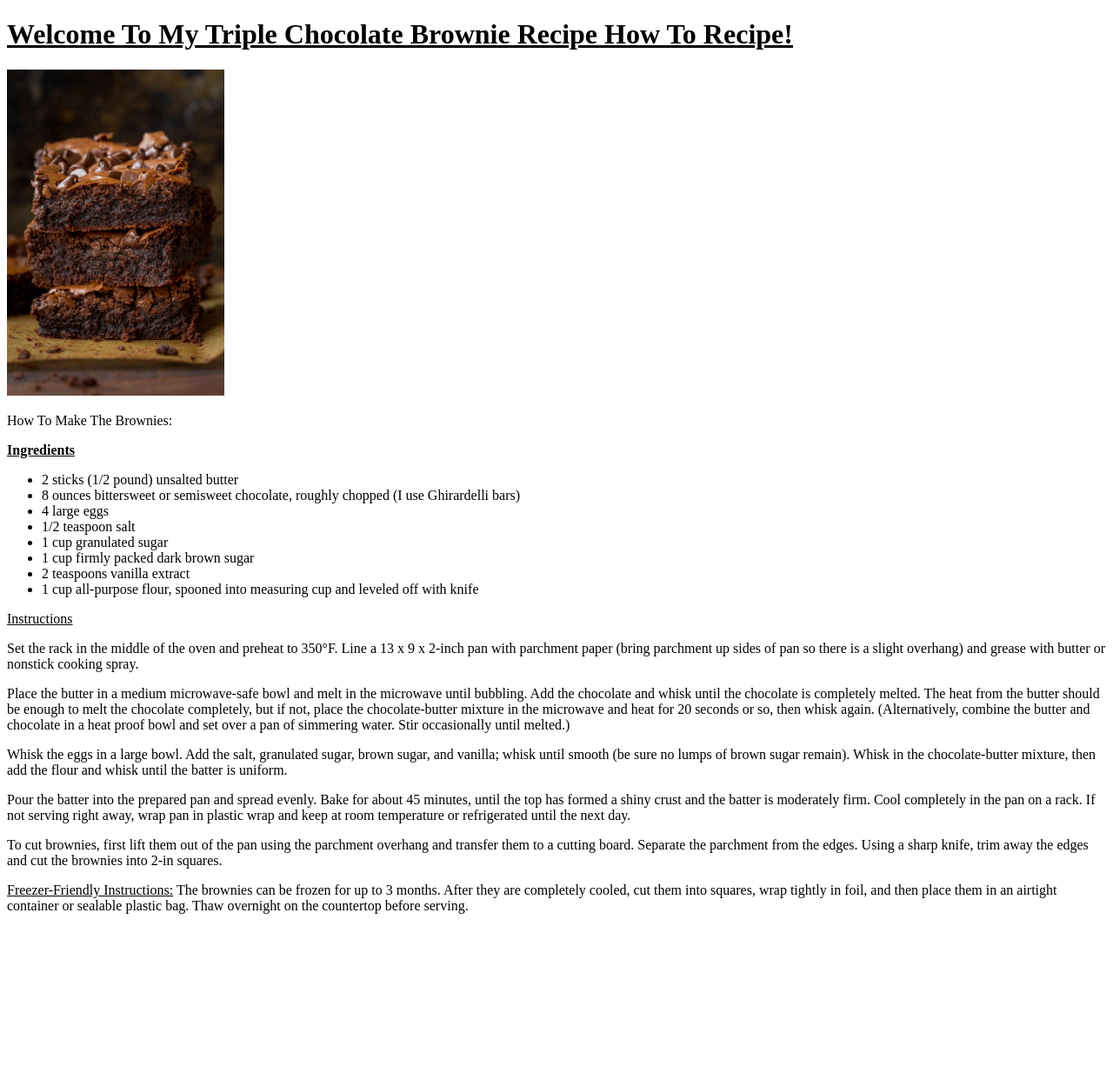
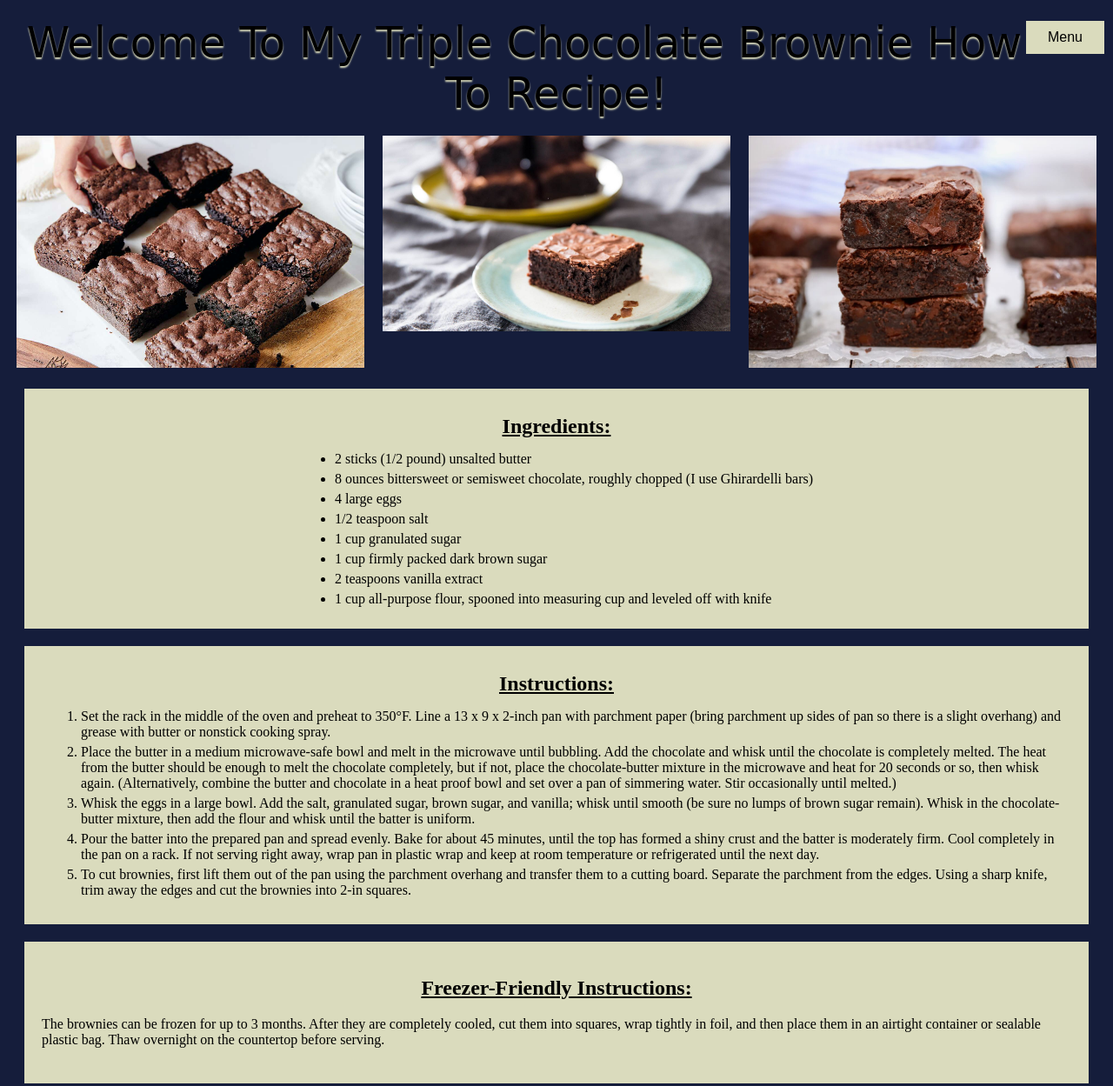
Before and after one commit to xtremeyou/odin-recipes, a plain HTML site: page second-recipe.html in a window 1280 px wide. Shown: the top 1249 px of the page at 87% size. Before the commit the page ends 1067 px from the top, so only its background shows below. Drawn offline with Linux system fonts and the light colour scheme.

Commit message:
updates to files

```diff
--- /dev/null
+++ b/Untitled-1.css
@@ -0,0 +1,74 @@
+
+/* this is the CSS for my second recipe landing page HTML*/
+
+    * {
+    color: #141E27; background-color: #EEEDDE;
+    }
+    .alert-text {
+        text-align: center;
+    }
+
+    .center {
+        display: block;
+        margin-left: auto;
+        margin-right: auto;
+        width: 15%;
+        border: 5px solid #203239;
+        margin-bottom: 50px;
+    }
+
+    ul {
+        display: table;
+        margin: 0 auto;
+    }
+
+    .first-h2 {
+        text-align: center;
+        background-color: #E0DDAA;
+    }
+
+    .second-h2 {
+        text-align: center;
+        background-color: #E0DDAA;
+        margin: auto;
+        padding: 10px;
+
+
+
+    }
+
+    .first-p {
+        border: 5px solid #203239;
+        background-color: #E0DDAA;
+        text-align: center;
+        padding: 0;
+        margin: 20px;
+
+    }
+
+    .list-1 {
+        background-color: #E0DDAA;
+        padding: 10px;
+    }
+
+    .list-text {
+        background-color: #E0DDAA;
+        padding-left: ;
+        text-align: left;
+        margin: 5px;
+
+    }
+
+    .list-text-1 {
+        padding-bottom: 5px;
+        background-color: #E0DDAA;
+    }
+
+    .style-h1 {
+        text-align: center;
+        color: black;
+        font-family: "Great Vibes", cursive;
+        font-size: 50px;
+        font-weight: normal;
+        text-shadow: 0 2px 2px #E0DDAA;
+    }
--- /dev/null
+++ b/second-recipe.css
@@ -0,0 +1,125 @@
+
+        * {
+        color: black; background-color: #151D3B;
+        }
+        .alert-text {
+            text-align: center;
+        }
+
+        .center {
+            display: block;
+            margin-left: auto;
+            margin-right: auto;
+            margin-bottom: 20px;
+            display: block;
+        }
+
+        ul {
+            display: table;
+            margin: 0 auto;
+        }
+
+        .first-h2 {
+            text-align: center;
+            background-color: #DADBBD;
+        }
+
+        .second-h2 {
+            text-align: center;
+            background-color: #DADBBD;
+            margin: auto;
+            padding: 10px;
+
+
+
+
+
+
+        }
+
+        .first-p {
+            border: 5px solid #DADBBD;
+            background-color: #DADBBD;
+            text-align: center;
+            padding: 15px;
+            margin: 20px;
+
+
+
+        }
+
+        .list-1 {
+            background-color: #DADBBD;
+
+        }
+
+        .list-text {
+            background-color: #DADBBD;
+            padding-left: ;
+            text-align: left;
+            margin: 5px;
+
+        }
+
+        .list-text-1 {
+            padding-bottom: 5px;
+            background-color: #DADBBD;
+            text-align: left;
+        }
+
+        .style-h1 {
+            text-align: center;
+            color: black;
+            font-family: "Great Vibes", cursive;
+            font-size: 50px;
+            font-weight: normal;
+            text-shadow: 0 2px 2px #DADBBD;
+            margin: 20px;
+        }
+
+
+        .third-h2 {
+            text-align: center;
+            background-color: #DADBBD;
+            text-decoration: underline;
+        }
+
+        .column {
+            float: left;
+            width: 33.33%;
+            text-align: center;
+
+          }
+
+          .row {
+            display: flex;
+
+          }
+        .button-1 {
+            float: right;
+            background-color: #DADBBD;
+            border: none;
+            color: black;
+            padding: 10px 25px;
+            text-align: center;
+            text-decoration: none;
+            display: inline-block;
+            font-size: 16px;
+            margin: 4px 2px;
+            transition-duration: 0.4s;
+            cursor: pointer;
+
+        }
+
+        .button-1:hover {
+            background-color: grey;
+            color: black;
+            border: 2px solid #555555;
+          }
+
+        #footer-1 {
+            text-align: center;
+            margin: 25px;
+            padding: 25px;
+            color: #555555;
+        }
--- a/second-recipe.html
+++ b/second-recipe.html
@@ -1,46 +1,89 @@
 <!DOCTYPE html>
 <html lang="en">
-<head>
-    <meta charset="UTF-8">
-    <title>The Triple Chocolate Brownie Recipe!</title>
-</head>
+    <head>
+        <meta charset="UTF-8">
+        <title>The Triple Chocolate Brownie Recipe!</title>
+        <link rel="stylesheet" href="second-recipe.css">
+    </head>
+
 <body>
-    <h1><u>Welcome To My Triple Chocolate Brownie Recipe How To Recipe!</u></h1>
 
-    <img src="./img/Chocolate-Brownie-Recipe-5.jpeg" width="250" alt="picture of a brownie">
-    <p>How To Make The Brownies:</p>
 
-    <p><u><b>Ingredients</b></u></p>
-    <ul>
-        <li>2 sticks (1/2 pound) unsalted butter</li>
-        <li>8 ounces bittersweet or semisweet chocolate, roughly chopped (I use Ghirardelli bars)</li>
-        <li>4 large eggs</li>
-        <li>1/2 teaspoon salt</li>
-        <li>1 cup granulated sugar</li>
-        <li>1 cup firmly packed dark brown sugar</li>
-        <li>2 teaspoons vanilla extract</li>
-        <li>1 cup all-purpose flour, spooned into measuring cup and leveled off with knife</li>
-    </ul>
 
-    <p><u>Instructions</u></p>
-    <p>
-        Set the rack in the middle of the oven and preheat to 350°F. Line a 13 x 9 x 2-inch pan with parchment paper (bring parchment up sides of pan so there is a slight overhang) and grease with butter or nonstick cooking spray.
-    </p>
+    <button class="button-1">Menu</button>
 
-    <p>Place the butter in a medium microwave-safe bowl and melt in the microwave until bubbling. Add the chocolate and whisk until the chocolate is completely melted. The heat from the butter should be enough to melt the chocolate completely, but if not, place the chocolate-butter mixture in the microwave and heat for 20 seconds or so, then whisk again. (Alternatively, combine the butter and chocolate in a heat proof bowl and set over a pan of simmering water. Stir occasionally until melted.)
-    </p>
 
-    <p>Whisk the eggs in a large bowl. Add the salt, granulated sugar, brown sugar, and vanilla; whisk until smooth (be sure no lumps of brown sugar remain). Whisk in the chocolate-butter mixture, then add the flour and whisk until the batter is uniform.
-    </p>
+    <h1 class="style-h1">Welcome To My Triple Chocolate Brownie How To Recipe!</h1>
 
-    <p>Pour the batter into the prepared pan and spread evenly. Bake for about 45 minutes, until the top has formed a shiny crust and the batter is moderately firm. Cool completely in the pan on a rack. If not serving right away, wrap pan in plastic wrap and keep at room temperature or refrigerated until the next day.
-    </p>
+    <div class="row">
+        <div class="column">
+        <img class="one" src="./img/Deep-Dark-Brownies-KAF_21-1_01.jpeg" width="400" alt="picture of a brownie">
+        </div>
 
-    <p>To cut brownies, first lift them out of the pan using the parchment overhang and transfer them to a cutting board. Separate the parchment from the edges. Using a sharp knife, trim away the edges and cut the brownies into 2-in squares.
-    </p>
+        <div class="column">
+        <img class="two" src="./img/browner.jpg" width="400" alt="picture of a brownie">
+        </div>
 
-    <p><U>Freezer-Friendly Instructions:</U> The brownies can be frozen for up to 3 months. After they are completely cooled, cut them into squares, wrap tightly in foil, and then place them in an airtight container or sealable plastic bag. Thaw overnight on the countertop before serving.
-    </p>
+        <div class="column">
+        <img class="three" src="./img/1C5A9329.jpeg" width="400" alt="picture of a brownie">
+        </div>
+    </div>
+
+    <div class="first-p">
+        <h2 class="second-h2"><u class="first-h2">Ingredients:</u></h2>
+        <ul class="list-1">
+            <li class="list-text">2 sticks (1/2 pound) unsalted butter</li>
+            <li class="list-text">8 ounces bittersweet or semisweet chocolate, roughly chopped (I use Ghirardelli bars)</li>
+            <li class="list-text">4 large eggs</li>
+            <li class="list-text">1/2 teaspoon salt</li>
+            <li class="list-text">1 cup granulated sugar</li>
+            <li class="list-text">1 cup firmly packed dark brown sugar</li>
+            <li class="list-text">2 teaspoons vanilla extract</li>
+            <li class="list-text">1 cup all-purpose flour, spooned into measuring cup and leveled off with knife</li>
+        </ul>
+    </div>
+
+    <div class="first-p">
+        <h2 class="second-h2"><u class="first-h2">Instructions:</u></h2>
+        <ol class="list-text">
+            <li class="list-text-1">
+            Set the rack in the middle of the oven and preheat to 350°F. Line a 13 x 9 x 2-inch pan with parchment paper (bring parchment up sides of pan so there is a slight overhang) and grease with butter or nonstick cooking spray.
+            </li>
+
+            <li class="list-text-1">
+            Place the butter in a medium microwave-safe bowl and melt in the microwave until bubbling. Add the chocolate and whisk until the chocolate is completely melted. The heat from the butter should be enough to melt the chocolate completely, but if not, place the chocolate-butter mixture in the microwave and heat for 20 seconds or so, then whisk again. (Alternatively, combine the butter and chocolate in a heat proof bowl and set over a pan of simmering water. Stir occasionally until melted.)
+            </li>
+
+            <li class="list-text-1">
+            Whisk the eggs in a large bowl. Add the salt, granulated sugar, brown sugar, and vanilla; whisk until smooth (be sure no lumps of brown sugar remain). Whisk in the chocolate-butter mixture, then add the flour and whisk until the batter is uniform.
+            </li>
+
+            <li class="list-text-1">
+            Pour the batter into the prepared pan and spread evenly. Bake for about 45 minutes, until the top has formed a shiny crust and the batter is moderately firm. Cool completely in the pan on a rack. If not serving right away, wrap pan in plastic wrap and keep at room temperature or refrigerated until the next day.
+            </li>
+
+            <li class="list-text-1">
+            To cut brownies, first lift them out of the pan using the parchment overhang and transfer them to a cutting board. Separate the parchment from the edges. Using a sharp knife, trim away the edges and cut the brownies into 2-in squares.
+            </li>
+        </ol>
+
+    </div>
+
+    <div class="first-p">
+        <h2 class="third-h2">Freezer-Friendly Instructions:</h2>
+        <p class="list-text-1">
+        The brownies can be frozen for up to 3 months. After they are completely cooled, cut them into squares, wrap tightly in foil, and then place them in an airtight container or sealable plastic bag. Thaw overnight on the countertop before serving.
+        </p>
+
+    </div>
+
+    <footer>
+        <div id="footer-1">
+            <p>© 2022 Websites2day</p>
+            <p>Author: Maverick Bourque</p>
+            <p><a href="mailto:hxtremeyou@hotmail.com">xtremeyou@hotmail.com</a></p>
+        </div>
+    </footer>
 
 </body>
 </html>
```
Also changed, not shown: index.html (+5 -0 lines), img/1C5A9329.jpeg (added), img/Browni.jpeg (added), img/Deep-Dark-Brownies-KAF_21-1_01.jpeg (added), img/browner.jpg (added).
